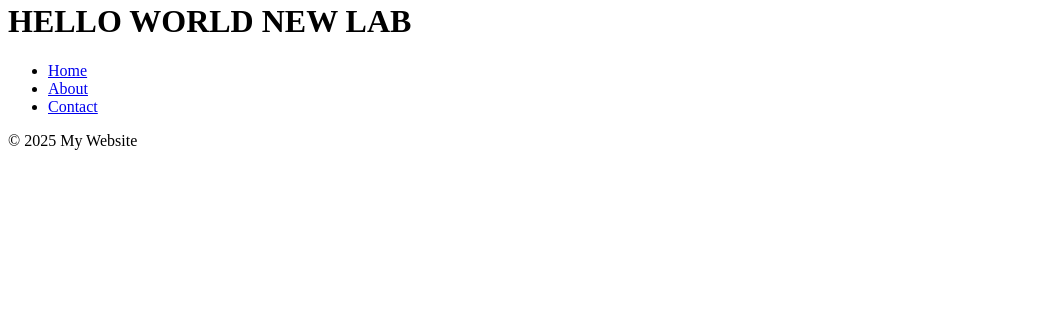
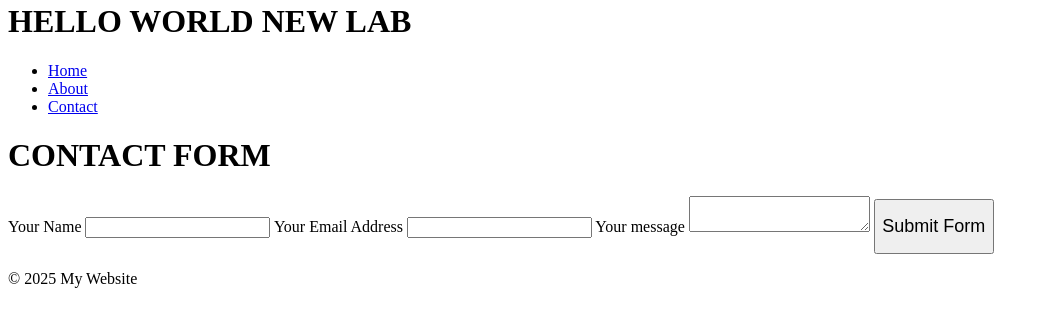
Before and after one commit to kemiwealth/lab1, a plain HTML site: page index.html in a window 1280 px wide. Shown: the part 330-656 px from the top of the page, without its empty margins (0-1049 px from the left). Drawn offline with Linux system fonts and the light colour scheme.

Commit message:
added contact-form

```diff
--- a/index.html
+++ b/index.html
@@ -16,6 +16,22 @@
     <li><a href="#">Contact</a></li>
   </ul>
 </nav>
+<h1>CONTACT FORM</h1>
+<div>
+<form action="#" method="post"></form>
+<label for="name">Your Name</label>
+<input type="text">
+
+<label for="email">Your Email Address</label>
+<input type="email">
+
+<label for="message">Your message</label>
+<textarea name="mesaage" id="message"></textarea>
+
+<button type="submit" style="width: 120px; height: 55px; font-size: 18px;">
+  Submit Form</button>
+</form>
+</div>
 <footer>
   <p>&copy; 2025 My Website</p>
 </footer>
```
